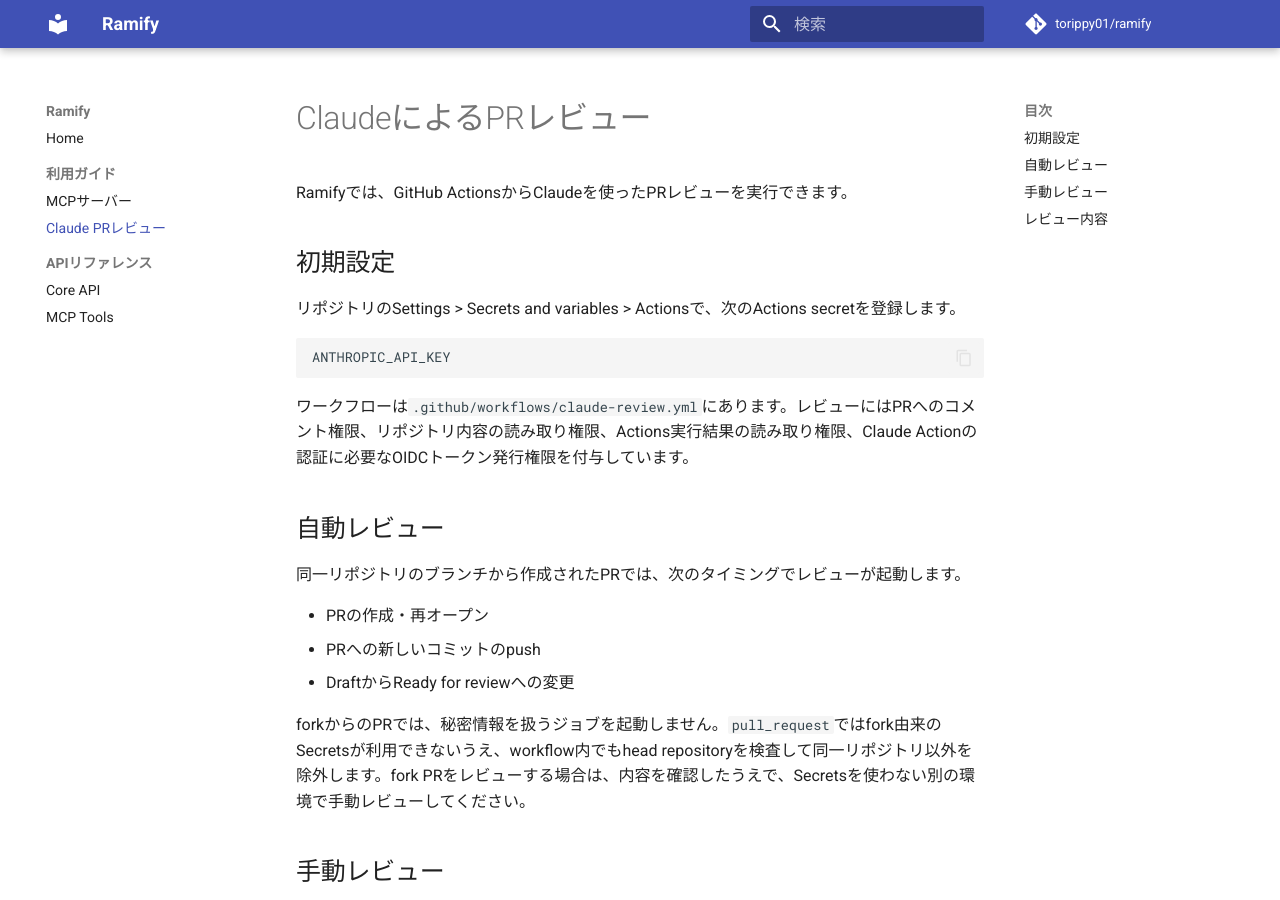
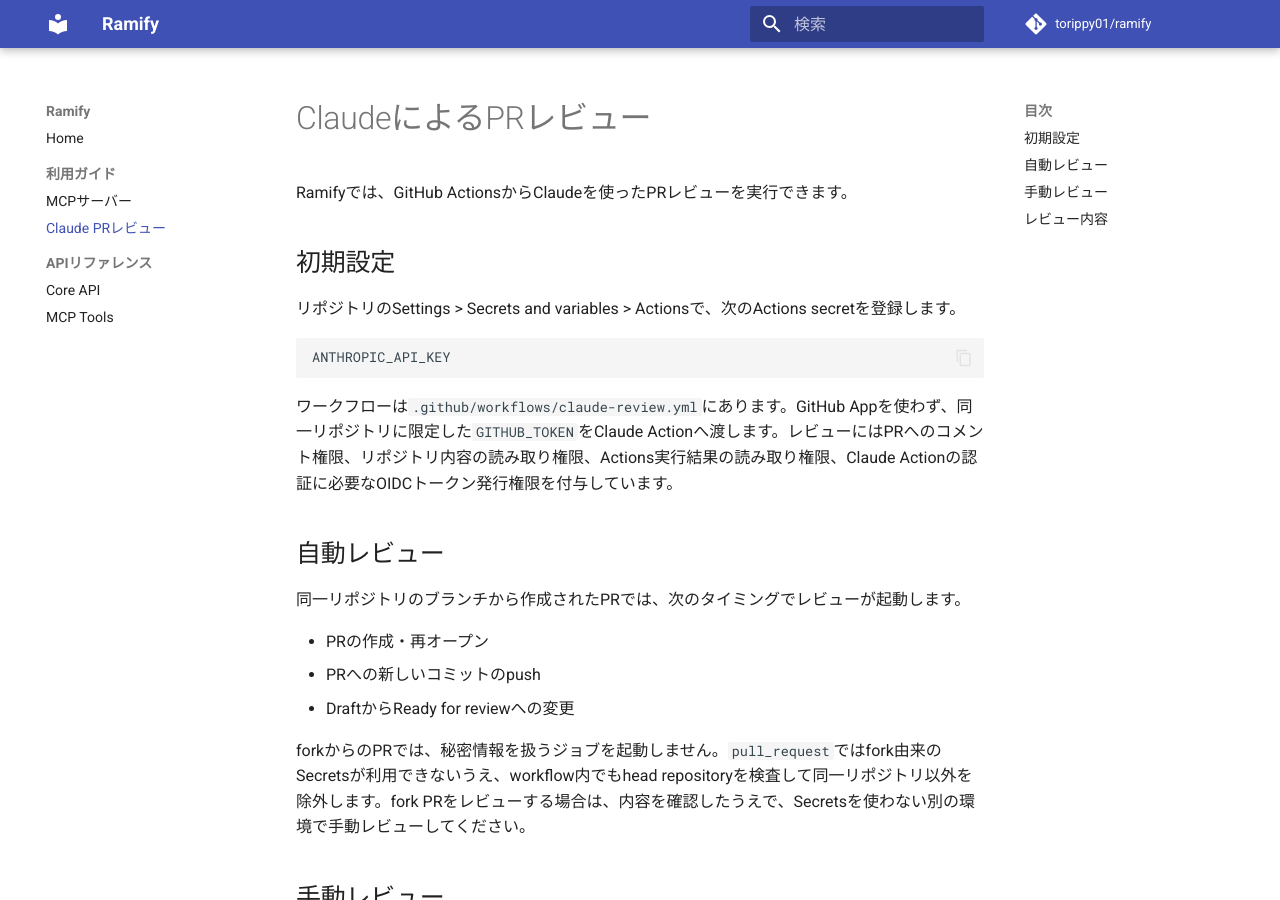
Before and after one commit to torippy01/ramify, an MkDocs documentation site: the page built from docs/guide/claude-review.md, in a window 1280 px wide and 900 px high. Built offline with MkDocs 1.6.1 and Material for MkDocs 9.7.7, drawn with Linux system fonts in a browser that asks for light colours; comment, search, counter and statistics services are not loaded.

Commit message:
Use workflow token for Claude review comments

````diff
--- a/docs/guide/claude-review.md
+++ b/docs/guide/claude-review.md
@@ -10,7 +10,7 @@
 ANTHROPIC_API_KEY
 ```
 
-ワークフローは`.github/workflows/claude-review.yml`にあります。レビューにはPRへのコメント権限、リポジトリ内容の読み取り権限、Actions実行結果の読み取り権限、Claude Actionの認証に必要なOIDCトークン発行権限を付与しています。
+ワークフローは`.github/workflows/claude-review.yml`にあります。GitHub Appを使わず、同一リポジトリに限定した`GITHUB_TOKEN`をClaude Actionへ渡します。レビューにはPRへのコメント権限、リポジトリ内容の読み取り権限、Actions実行結果の読み取り権限、Claude Actionの認証に必要なOIDCトークン発行権限を付与しています。
 
 ## 自動レビュー
 
````
Also changed, not shown: 1 other file.
